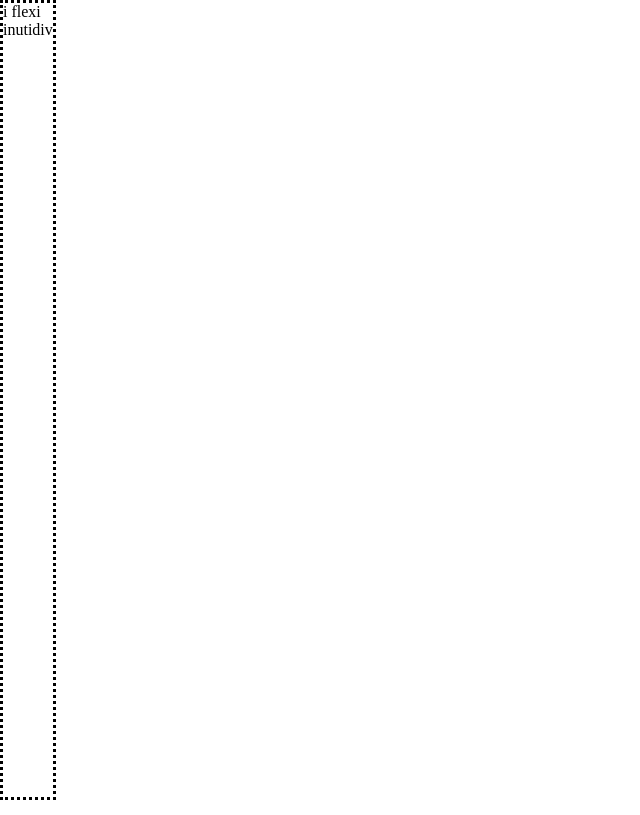
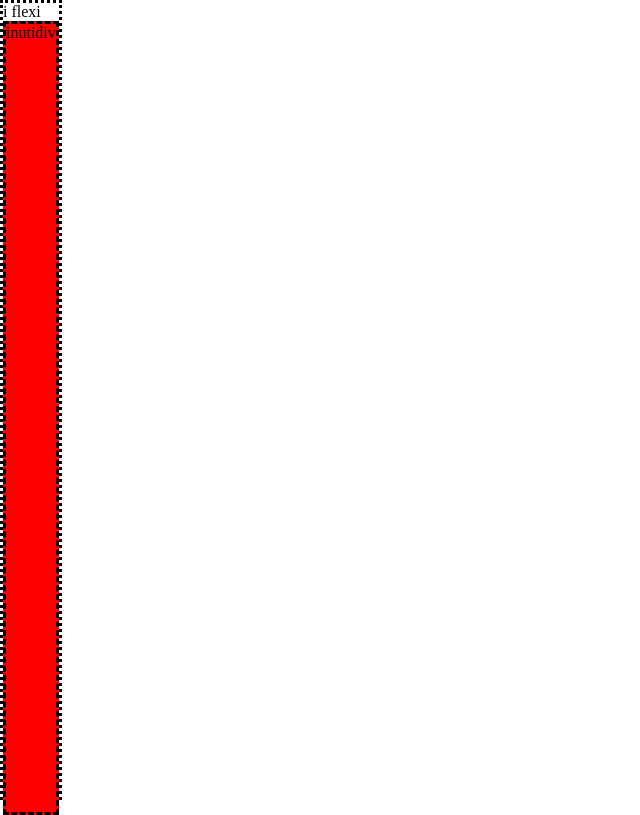
Before and after one commit to verner214/noderepete, a website: page public/practise_m.html in a window 1280 px wide. Shown: the whole page, without its empty margins (0-640 px from the left). Drawn offline with Linux system fonts and the light colour scheme.

Commit message:
mychange

```diff
--- a/public/practise_m.html
+++ b/public/practise_m.html
@@ -13,7 +13,7 @@
         position: absolute;
         height: 100%;
     }
-    .item {
+    #flexi div {
         height: 100%;
         border: dashed;
         background: red;
```
